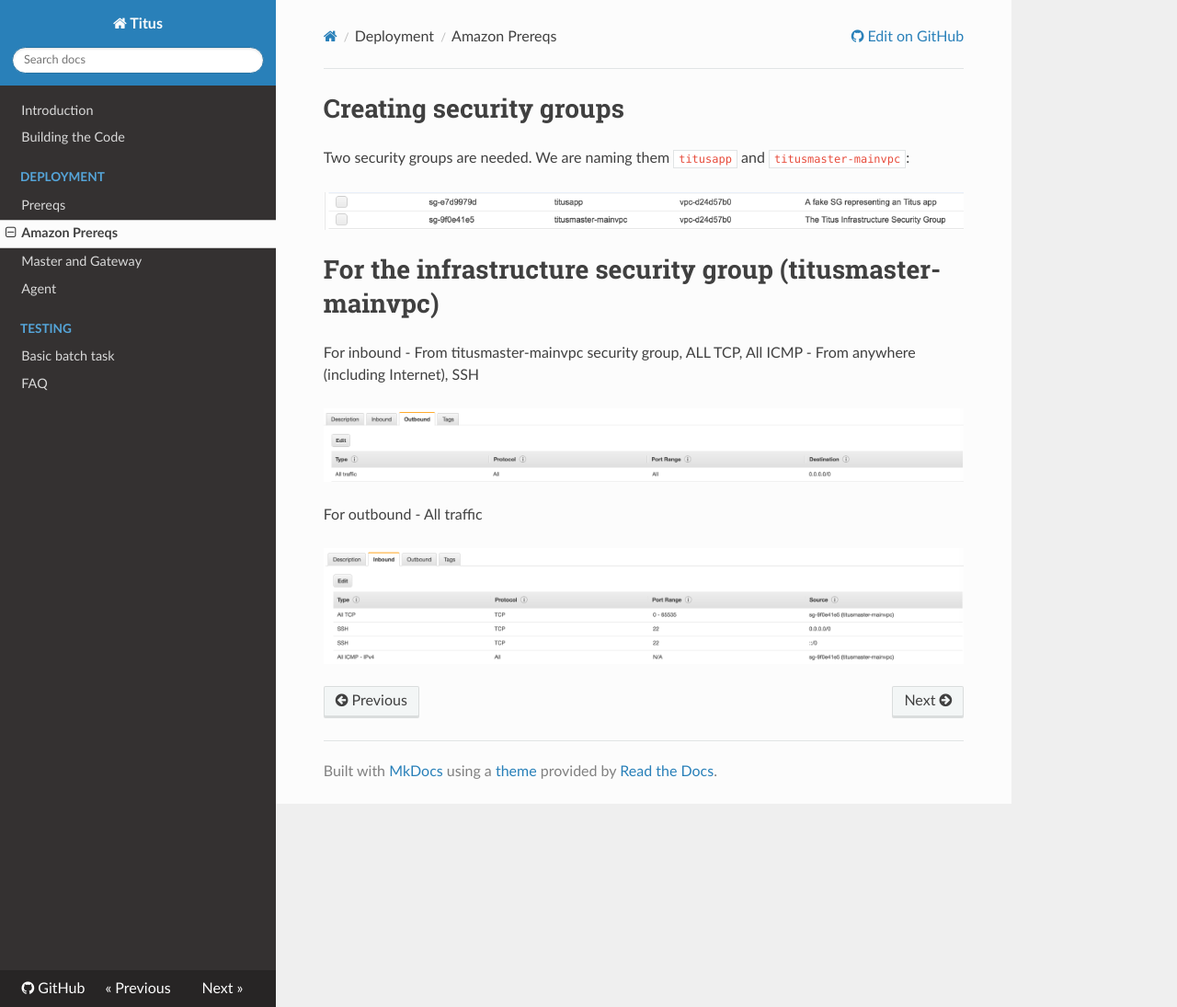
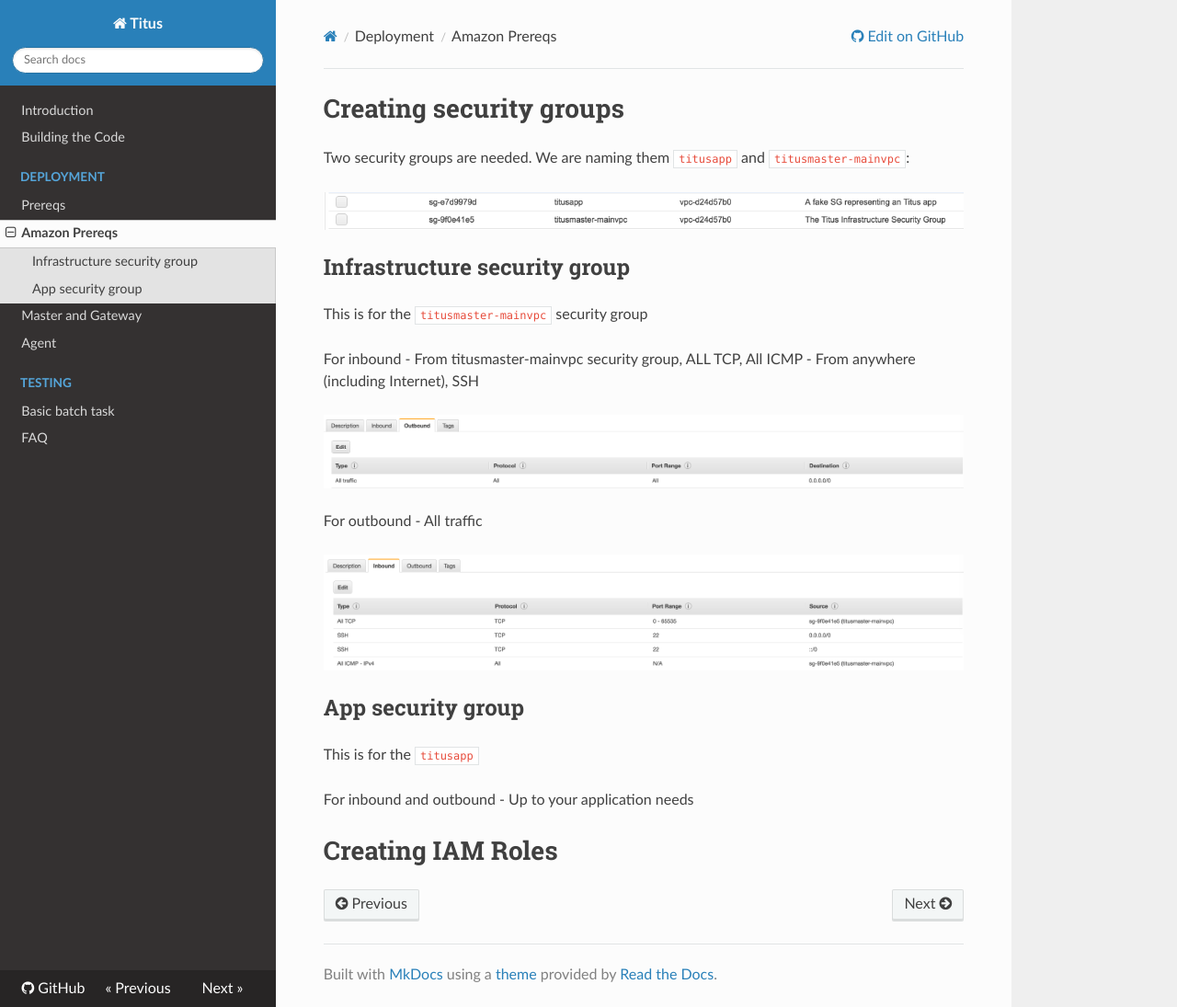
Before and after one commit to Netflix/titus, an MkDocs documentation site: the page built from docs/docs/install/prereqs-amazon.md, in a window 1280 px wide and 1095 px high. Shown: the whole window at 92% size. Built offline with MkDocs 1.6.1, drawn with Linux system fonts in a browser that asks for light colours; nearby versions of some CDN libraries; old or Windows-style settings are respelled for this version of MkDocs.

Commit message:
add more sec group info

```diff
--- a/docs/docs/install/prereqs-amazon.md
+++ b/docs/docs/install/prereqs-amazon.md
@@ -4,7 +4,9 @@
 
 <img src="../../images/secgroups.png" />
 
-# For the infrastructure security group (titusmaster-mainvpc)
+## Infrastructure security group
+
+This is for the `titusmaster-mainvpc` security group
 
 For inbound
 - From titusmaster-mainvpc security group, ALL TCP, All ICMP
@@ -16,3 +18,12 @@
 - All traffic
 
 <img src="../../images/titusmaster-mainvpc-secgroup-outbound.png" />
+
+## App security group
+
+This is for the `titusapp`
+
+For inbound and outbound
+- Up to your application needs
+
+# Creating IAM Roles
```
